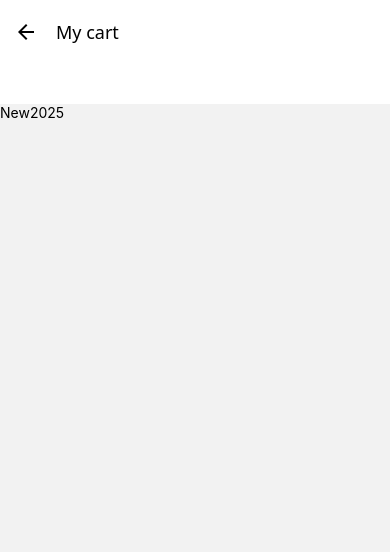
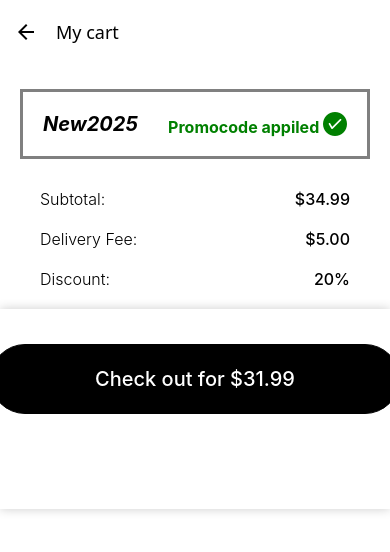
Before and after one commit to serdargunes/SnapBuy, a React Native app: screen /Sell in a window 390 px wide. Shown: the top 552 px of the page. Built offline with nearby package versions, Linux system fonts and the light colour scheme.

Commit message:
The sales page in the mobile application is finished

```diff
--- a/src/Screen/SellScreen/SellScreen.tsx
+++ b/src/Screen/SellScreen/SellScreen.tsx
@@ -2,13 +2,14 @@ import React from "react";
 import { View, Text, Image, FlatList, StyleSheet, TouchableOpacity, ScrollView } from "react-native";
 import { useProduct } from "../../context/ProductContext/ProductContext";
 import FontAwesome6 from '@expo/vector-icons/FontAwesome6';
+import AntDesign from '@expo/vector-icons/AntDesign';
 
 function SellPage() {
-    const { products } = useProduct(); // Context'ten ürünleri al
+    const { products } = useProduct();
 
 
     return (
-        <ScrollView>
+        <ScrollView style={{ backgroundColor: 'white' }}>
             <View style={styles.container}>
 
                 <FlatList
@@ -39,8 +40,26 @@ function SellPage() {
                     )}
                 />
             </View>
-        <View>
-            <Text>New2025</Text>
+            <View style={styles.seasonbox}>
+                <Text style={styles.season}>New2025</Text>
+                <Text style={styles.applied}>Promocode appiled <AntDesign name="checkcircle" size={24} color="green" /></Text>
+            </View>
+            <View style={styles.paycontainer}>
+                <View style={styles.pay1}>
+                    <Text style={styles.textpay}>Subtotal: </Text>
+                    <Text style={styles.textpay}>Delivery Fee: </Text>
+                    <Text style={styles.textpay}>Discount: </Text>
+                </View>
+                <View style={styles.pay2}>
+                    <Text style={styles.text$}>$34.99</Text>
+                    <Text style={styles.text$}>$5.00</Text>
+                    <Text style={styles.text$}>20%</Text>
+                </View>
+            </View>
+            <View style={styles.shadow}>
+                <TouchableOpacity style={styles.checkbox}>
+                    <Text style={styles.checktext}>Check out for $31.99</Text>
+                </TouchableOpacity>
             </View>
         </ScrollView>
     );
@@ -63,7 +82,11 @@ const styles = StyleSheet.create({
     {
         flexDirection: "row",
         alignItems: "center",
-        marginBottom: 10
+        marginBottom: 15,
+        borderBottomWidth: 1,
+        borderBottomColor: "lightgray",
+        width: "100%",
+        paddingBottom:15,
     },
     image:
     {
@@ -104,6 +127,98 @@ const styles = StyleSheet.create({
         marginRight: 10,
         fontWeight: '300',
     },
+    seasonbox: {
+        marginTop: -15,
+        height: 70,
+        backgroundColor: 'white',
+        flexDirection: 'row',
+        justifyContent: 'space-between',
+        borderWidth: 3,
+        borderColor: 'gray',
+        alignItems: 'center',
+        marginLeft: 20,
+        marginRight: 20,
+
+
+    },
+    season: {
+        fontSize: 20,
+        fontWeight: 'bold',
+        fontStyle: 'italic',
+        marginLeft: 20,
+
+    },
+    applied: {
+        fontSize: 16,
+        fontWeight: 'bold',
+        color: 'green',
+        marginRight: 20,
+
+    },
+    paycontainer: {
+        flexDirection: "row",
+        width: "100%",
+        paddingHorizontal: 20,
+        marginTop:-10,
+    },
+    pay1: {
+        width: 200,
+        flex: 1,
+        padding: 20,
+        alignItems: "flex-start",
+    },
+    pay2: {
+        width: 200,
+        flex: 1,
+        padding: 20,
+        alignItems: "flex-end"
+    },
+
+
+    textpay: {
+        marginTop: 20,
+        fontSize: 16,
+        fontWeight: '300',
+
+    },
+    text$: {
+        marginTop: 20,
+        fontSize: 16,
+        fontWeight: '500',
+
+    },
+    shadow: {
+        height: 200,
+        shadowColor: 'black',
+        shadowOpacity: 0.2,
+        shadowRadius: 10,
+        backgroundColor: 'white',
+        justifyContent: 'center',
+        alignItems: 'center',
+        marginTop: 0,
+    },
+    checkbox: {
+        justifyContent: 'center',
+        alignItems: 'center',
+        height: 70,
+        width: 410,
+        borderRadius: 100,
+        borderWidth: 1,
+        marginLeft: 0,
+        marginTop: -60,
+        backgroundColor: 'black',
+
+
+
+    },
+    checktext: {
+        color: 'white',
+        fontSize: 20,
+        fontWeight: '500',
+        textAlign: 'center',
+
+    },
+
 });
 
 export default SellPage;
```
Lines whose indentation alone changed are shown as unchanged.
